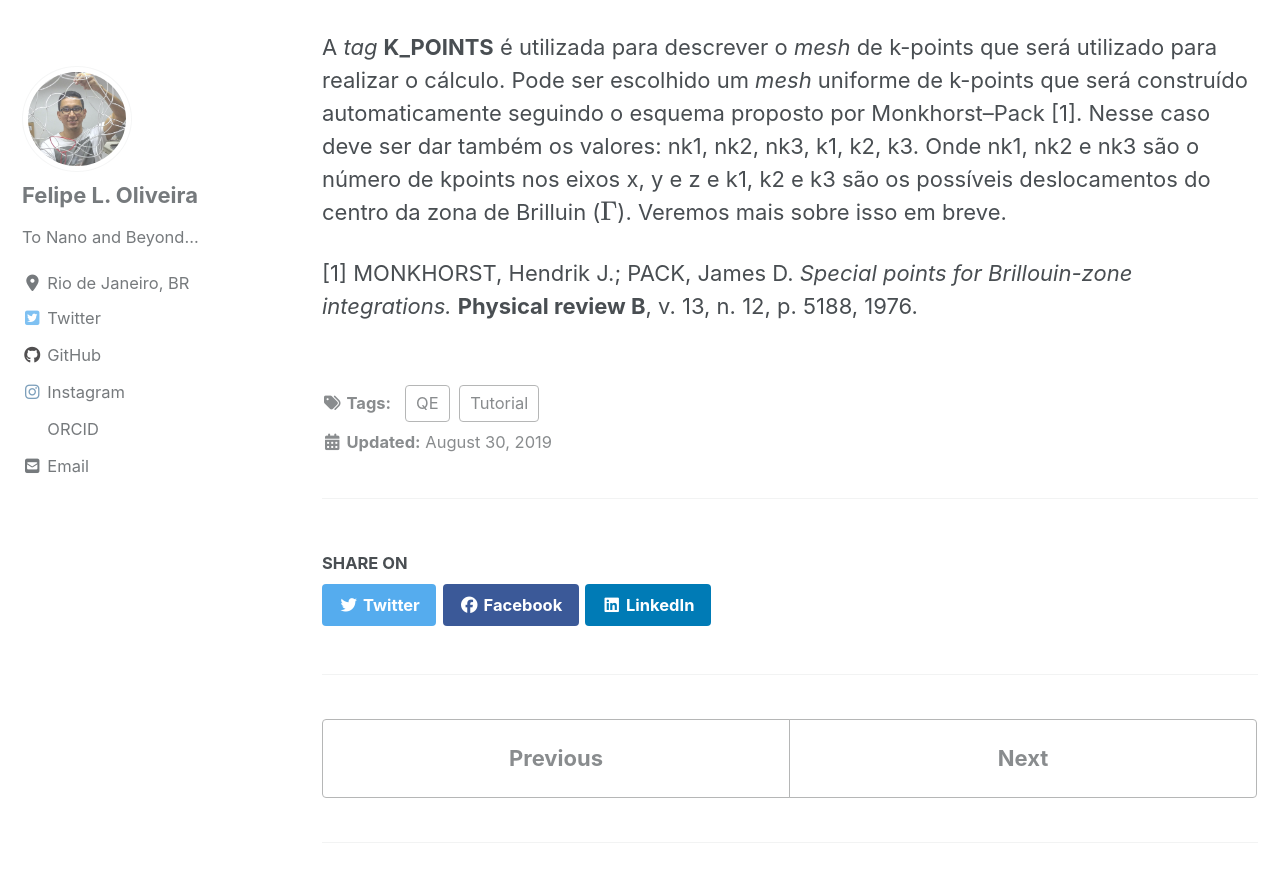
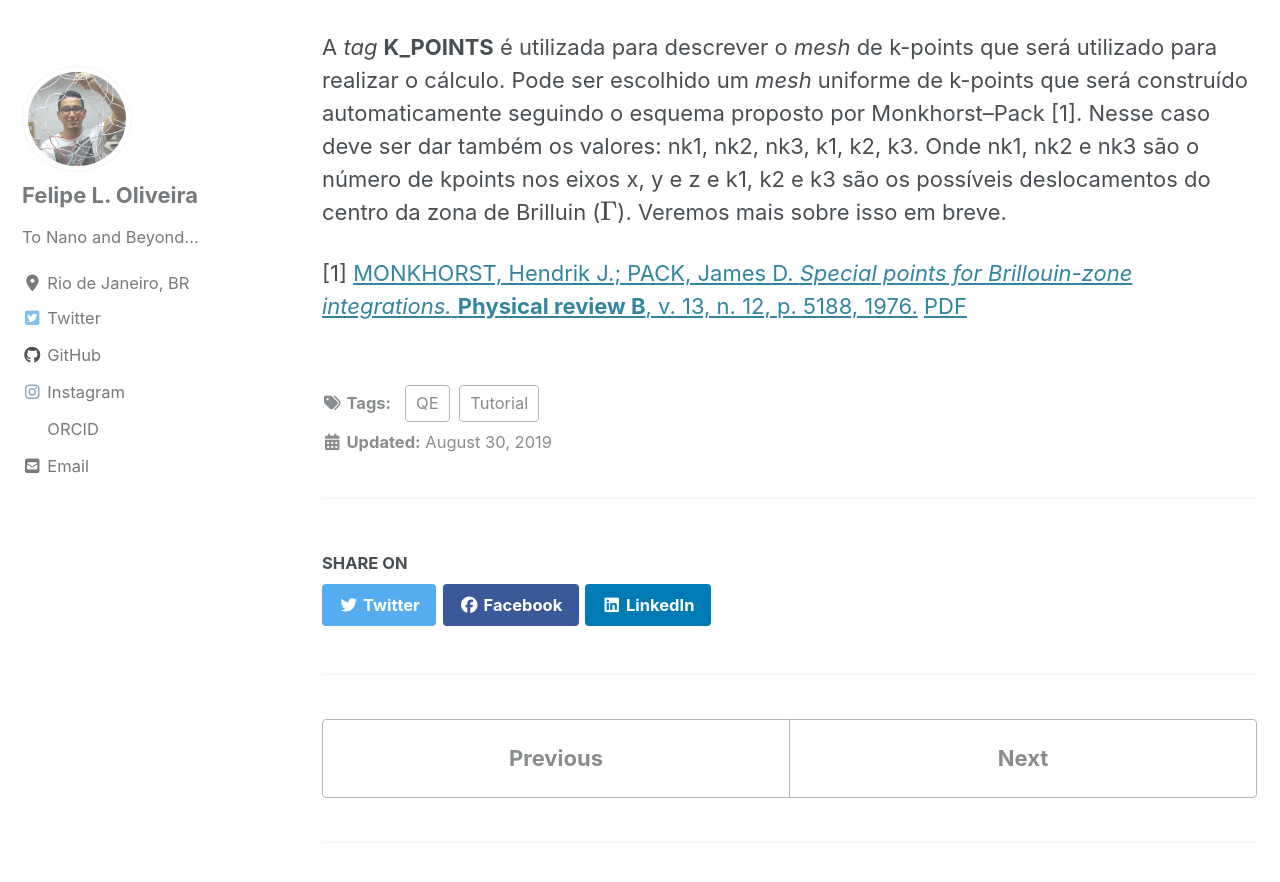
Before and after one commit to lipelopesoliveira/lipelopesoliveira.github.io, a Jekyll site: the page built from _posts/Tutorial_QE/2019-08-30-cap1-1.md, in a window 1280 px wide and 900 px high, scrolled down 6390 px. Shown: the top 882 px of the window. Built offline with Jekyll 4.4.1, drawn with Linux system fonts in a browser that asks for light colours; cached includes are drawn as plain includes; nearby versions of some CDN libraries; formulas are drawn with MathJax 3.

Commit message:
Update 2019-08-30-cap1-1.md

```diff
--- a/_posts/Tutorial_QE/2019-08-30-cap1-1.md
+++ b/_posts/Tutorial_QE/2019-08-30-cap1-1.md
@@ -128,4 +128,4 @@ A *tag* **ATOMIC_POSITIONS** é utilizada para descrever as posições dos átom
 
 A *tag* **K_POINTS** é utilizada para descrever o *mesh* de k-points que será utilizado para realizar o cálculo. Pode ser escolhido um *mesh* uniforme de k-points que será construído automaticamente seguindo o esquema proposto por Monkhorst–Pack [1]. Nesse caso deve ser dar também os valores: nk1, nk2, nk3, k1, k2, k3. Onde nk1, nk2 e nk3 são o número de kpoints nos eixos x, y e z e k1, k2 e k3 são os possíveis deslocamentos do centro da zona de Brilluin ($$\Gamma$$). Veremos mais sobre isso em breve.
 
-[1] MONKHORST, Hendrik J.; PACK, James D. *Special points for Brillouin-zone integrations.* **Physical review B**, v. 13, n. 12, p. 5188, 1976.
+[1] [MONKHORST, Hendrik J.; PACK, James D. *Special points for Brillouin-zone integrations.* **Physical review B**, v. 13, n. 12, p. 5188, 1976.](https://journals.aps.org/prb/abstract/10.1103/PhysRevB.13.5188) [PDF](http://www.if.pwr.wroc.pl/~scharoch/Abinitio/MonkhorstPack.pdf)
```
